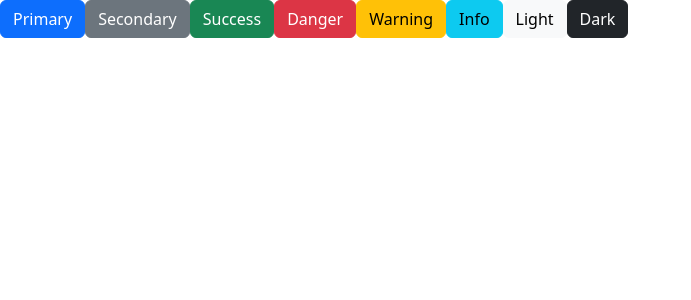
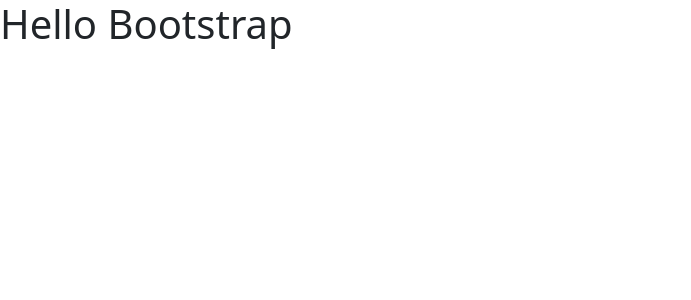
Before and after one commit to Kavithma-Thushal/React-UI-Learning-Room, a React (Create React App) app: page / in a window 1280 px wide. Shown: the top 300 px of the page, without its empty margins (0-691 px from the left). Built offline with nearby package versions, Linux system fonts and the light colour scheme.

Commit message:
Bootstrap Refatored

```diff
--- a/package.json
+++ b/package.json
@@ -1,6 +1,5 @@
 {
   "dependencies": {
-    "bootstrap": "^5.3.3",
     "react": "^18.2.0",
     "react-dom": "^18.2.0",
     "react-scripts": "^5.0.1"
--- a/src/pages/Bootstrap.jsx
+++ b/src/pages/Bootstrap.jsx
@@ -1,14 +1,7 @@
 export default function Bootstrap() {
     return (
         <div>
-            <button type="button" class="btn btn-primary">Primary</button>
-            <button type="button" class="btn btn-secondary">Secondary</button>
-            <button type="button" class="btn btn-success">Success</button>
-            <button type="button" class="btn btn-danger">Danger</button>
-            <button type="button" class="btn btn-warning">Warning</button>
-            <button type="button" class="btn btn-info">Info</button>
-            <button type="button" class="btn btn-light">Light</button>
-            <button type="button" class="btn btn-dark">Dark</button>
+            <h1>Hello Bootstrap</h1>
         </div>
     );
 }
```
Also changed, not shown: 1 other file (tests, documents, lock files or other folders).
